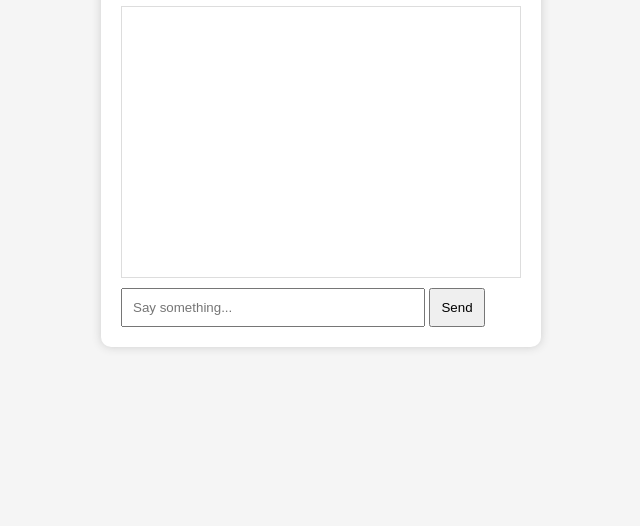
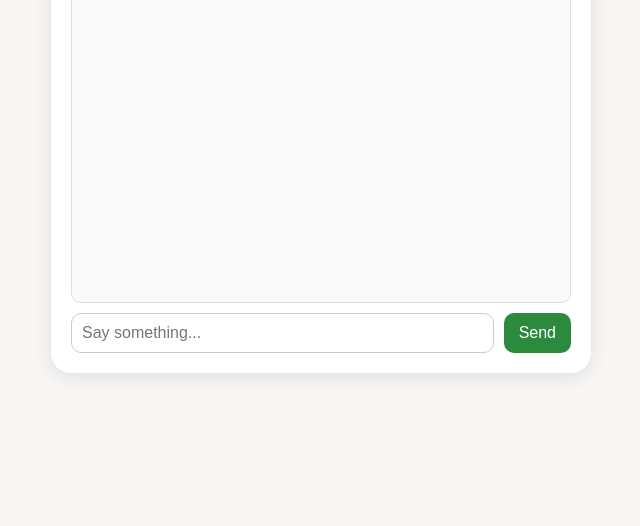
Before and after one commit to Shivangi-aes/Shivi-ai-Chatbot, a plain HTML site: page index.html in a window 1280 px wide. Shown: the part 274-800 px from the top of the page, without its empty margins (319-959 px from the left). Drawn offline with Linux system fonts and the light colour scheme.

Commit message:
Update style.css

```diff
--- a/style.css
+++ b/style.css
@@ -1,6 +1,6 @@
 body {
-  font-family: Arial, sans-serif;
-  background-color: #f5f5f5;
+  font-family: 'Outfit', sans-serif;
+  background: #f9f7f6;
   display: flex;
   justify-content: center;
   align-items: center;
@@ -9,26 +9,63 @@ body {
 }
 
 .chat-container {
-  background: white;
-  width: 400px;
+  background: #ffffff;
+  width: 90%;
+  max-width: 500px;
+  border-radius: 20px;
+  box-shadow: 0 4px 20px rgba(0,0,0,0.1);
   padding: 20px;
-  border-radius: 10px;
-  box-shadow: 0 0 10px #ccc;
+  display: flex;
+  flex-direction: column;
 }
 
-#chat-box {
-  height: 250px;
+h1 {
+  text-align: center;
+  color: #5a5a5a;
+  font-weight: 600;
+}
+
+.chat-box {
+  height: 300px;
   overflow-y: auto;
   border: 1px solid #ddd;
+  border-radius: 10px;
   padding: 10px;
   margin-bottom: 10px;
+  background-color: #fafafa;
 }
 
-#user-input {
-  width: 70%;
+.chat-box .user {
+  text-align: right;
+  color: #2b8a3e;
+  margin: 5px 0;
+}
+
+.chat-box .bot {
+  text-align: left;
+  color: #3a3a3a;
+  margin: 5px 0;
+}
+
+form {
+  display: flex;
+  gap: 10px;
+}
+
+input {
+  flex: 1;
   padding: 10px;
+  font-size: 16px;
+  border-radius: 10px;
+  border: 1px solid #ccc;
 }
 
 button {
-  padding: 10px;
+  background-color: #2b8a3e;
+  color: white;
+  border: none;
+  padding: 10px 15px;
+  border-radius: 10px;
+  cursor: pointer;
+  font-size: 16px;
 }
```
